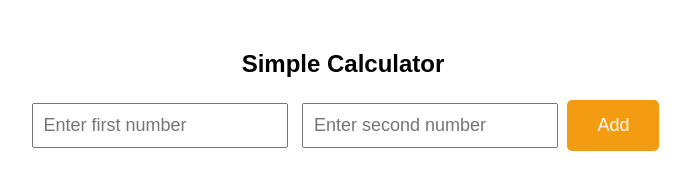
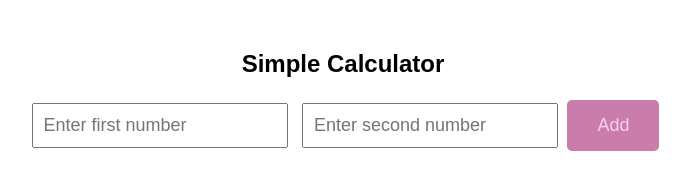
Before and after one commit to Aye-Sha26/FSDL32, a plain HTML site: page Week_04/simpleCalc.html in a window 1280 px wide. Shown: the whole page, without its empty margins (297-987 px from the left). Drawn offline with Linux system fonts and the light colour scheme.

Commit message:
committtt

```diff
--- a/Week_04/simpleCalc.html
+++ b/Week_04/simpleCalc.html
@@ -21,8 +21,8 @@
             padding: 15px 30px;
             font-size: 18px;
             cursor: pointer;
-            background-color: #f39c12;
-            color: white;
+            background-color: #ca7daa;
+            color: rgb(250, 207, 236);
             border: none;
             border-radius: 5px;
         }
```
